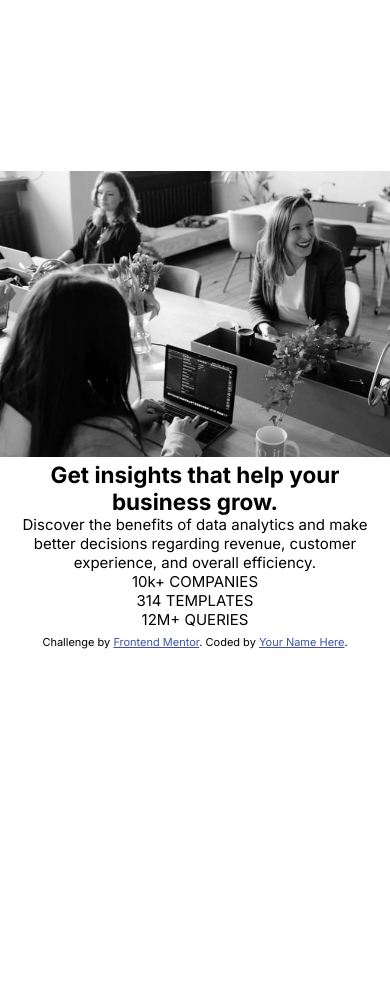
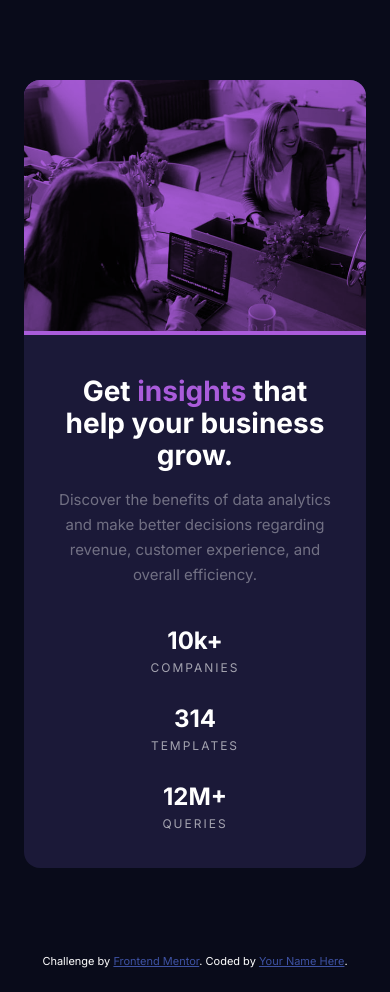
Before and after one commit to SJ-Nosrat/stats-card-component, a plain HTML site: page index.html in a window 390 px wide. Before the commit the page ends 844 px from the top, so only its background shows below. Drawn offline with Linux system fonts and the light colour scheme.

Commit message:
mobile approach done

```diff
--- a/css/main.css
+++ b/css/main.css
@@ -23,10 +23,11 @@ html {
 
 body {
     font-size: 0.9375em;
-    font-family: 'Inter', sans-serif;;
-    min-height: 100vh;
+    font-family: 'Inter', sans-serif;
+    font-weight: 400;
+    /* min-height: 100vh; */
     width: 100%;
-    /* background-color: var(--main-bg-color); */
+    background-color: var(--main-bg-color);
     display: flex;
     flex-direction: column;
     justify-content: center;
@@ -38,6 +39,8 @@ body {
     flex-wrap: wrap;
     justify-content: center;
     align-items: center;
+    margin: 5rem 1.5rem;
+    background-color: var(--card-bg-color);
     border-radius: 1rem;
 }
 
@@ -45,11 +48,67 @@ section {
     text-align: center;
 }
 
+h1 {
+    margin: 2.5rem 1.96875rem 1rem;
+    font-weight: 700;
+    font-size: 28px;
+    line-height: 2rem;
+    color: var(--heading-stats-color);
+}
+
+h1 > span {
+    color: var(--accent-color);
+}
+
+p {
+    line-height: 1.5625rem;
+    color: var(--main-p-color);
+    opacity: 50%;
+    margin: 0 2rem 2.4375rem;
+}
+
+/* LIST STYLES */
+
+ul {
+    list-style-type: none;
+    color: var(--heading-stats-color);
+    margin: 0 2rem 2rem;
+}
+
+li {
+    font-size: 1.5rem;
+    line-height: 29.05px;
+    font-weight: 700;
+}
+
+li > span {
+    display: block;
+    font-size: 0.75rem;
+    font-weight: 400;
+    letter-spacing: 0.125rem;
+    line-height: 1.5625rem;
+    color: var(--stats-heading-color);
+}
+
+li:nth-child(2),
+li:nth-child(3) {
+    margin: 1.5rem 0;
+}
+
+/* IMAGE STYLES */
+
+figure {
+    border-radius: 1rem 1rem 0 0;
+    background-color: var(--accent-color);
+}
+
 .desktop-img {
     display: none;
 }
 
 img {
+    border-radius: 1rem 1rem 0 0;
+    mix-blend-mode: multiply;
     width: 100%;
 }
 
@@ -59,7 +118,7 @@ img {
 .attribution {
     font-size: 11px;
     text-align: center;
-    /* color: var(--heading-stats-color); */
+    color: var(--heading-stats-color);
     margin-top: calc(5% - 14px);
     margin-bottom: 1.5rem;
 }
```
